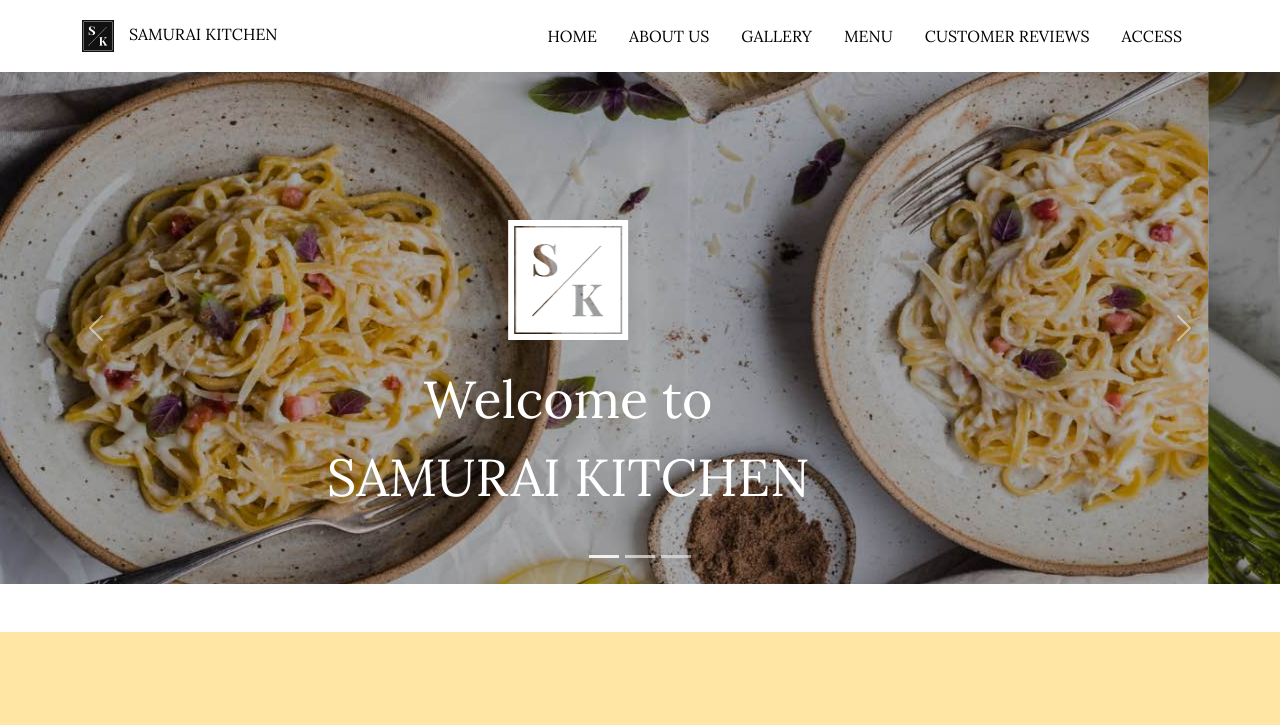
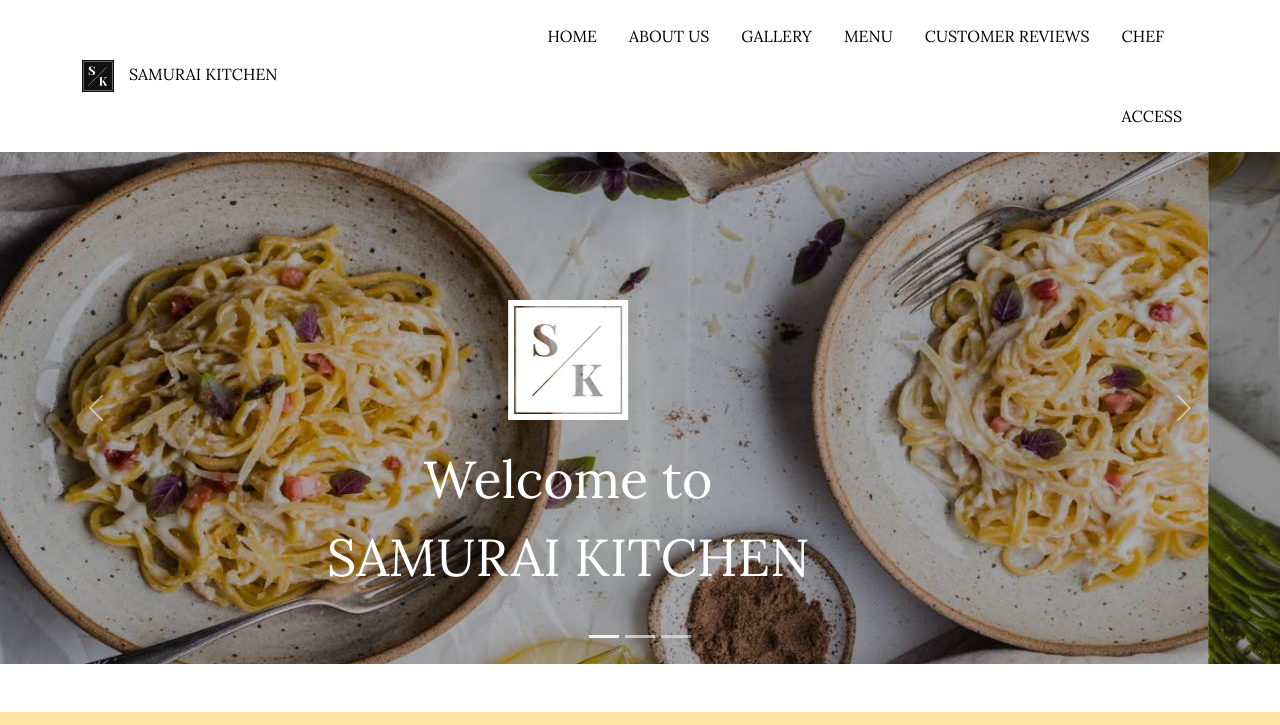
Before and after one commit to Natsuo-Ueno/bootstrap-basic-kadai, a plain HTML site: page kadai_015/index.html in a window 1280 px wide. Shown: the top 725 px of the page. Drawn offline with nearby package versions, Linux system fonts and the light colour scheme.

Commit message:
ヘッダーにCHEFへのリンクを追加

```diff
--- a/kadai_015/index.html
+++ b/kadai_015/index.html
@@ -66,6 +66,10 @@
             <li class="nav-item px-2">
               <a class="nav-link my_nav_link my-2" href="#review">CUSTOMER REVIEWS</a>
             </li>
+
+            <li class="nav-item px-2">
+              <a class="nav-link my_nav_link my-2" href="#chef">CHEF</a>
+          　</li＞
 
             <li class="nav-item px-2">
               <a class="nav-link my_nav_link my-2" href="#access">ACCESS</a>
```
